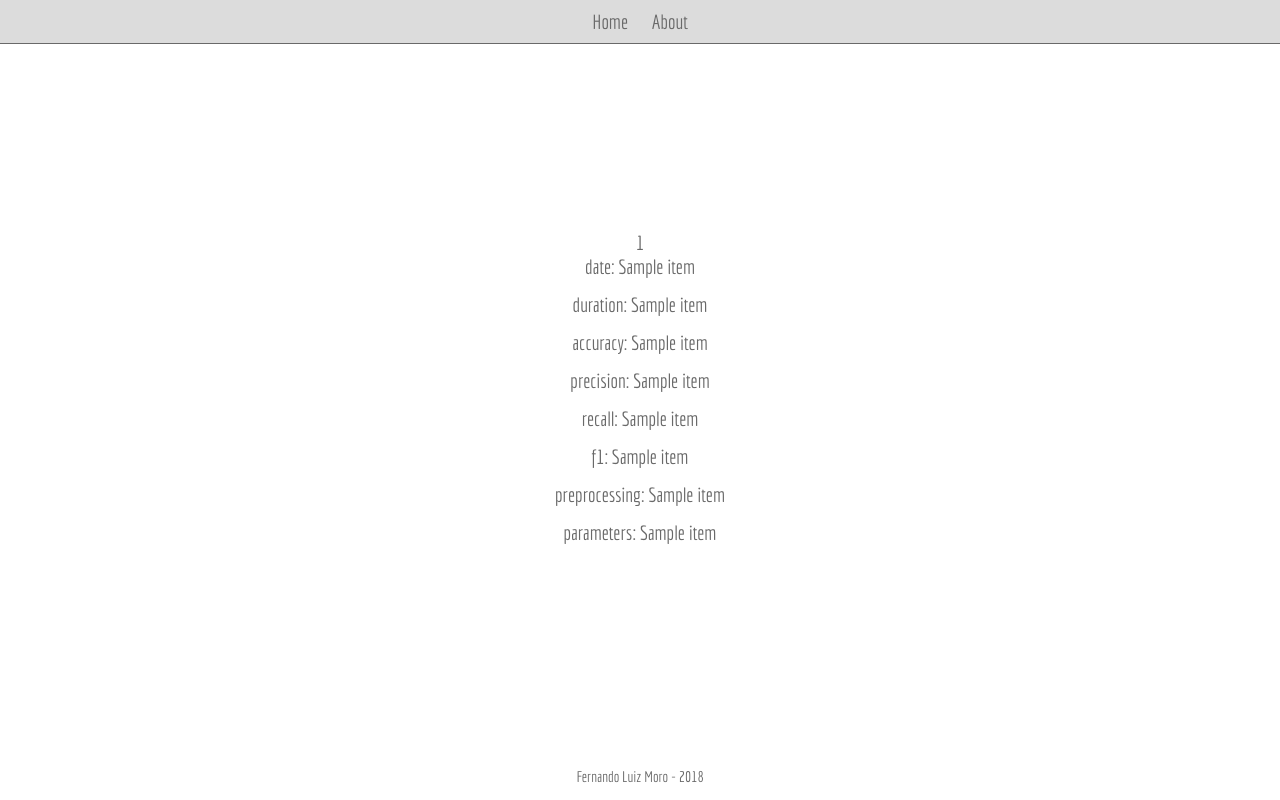
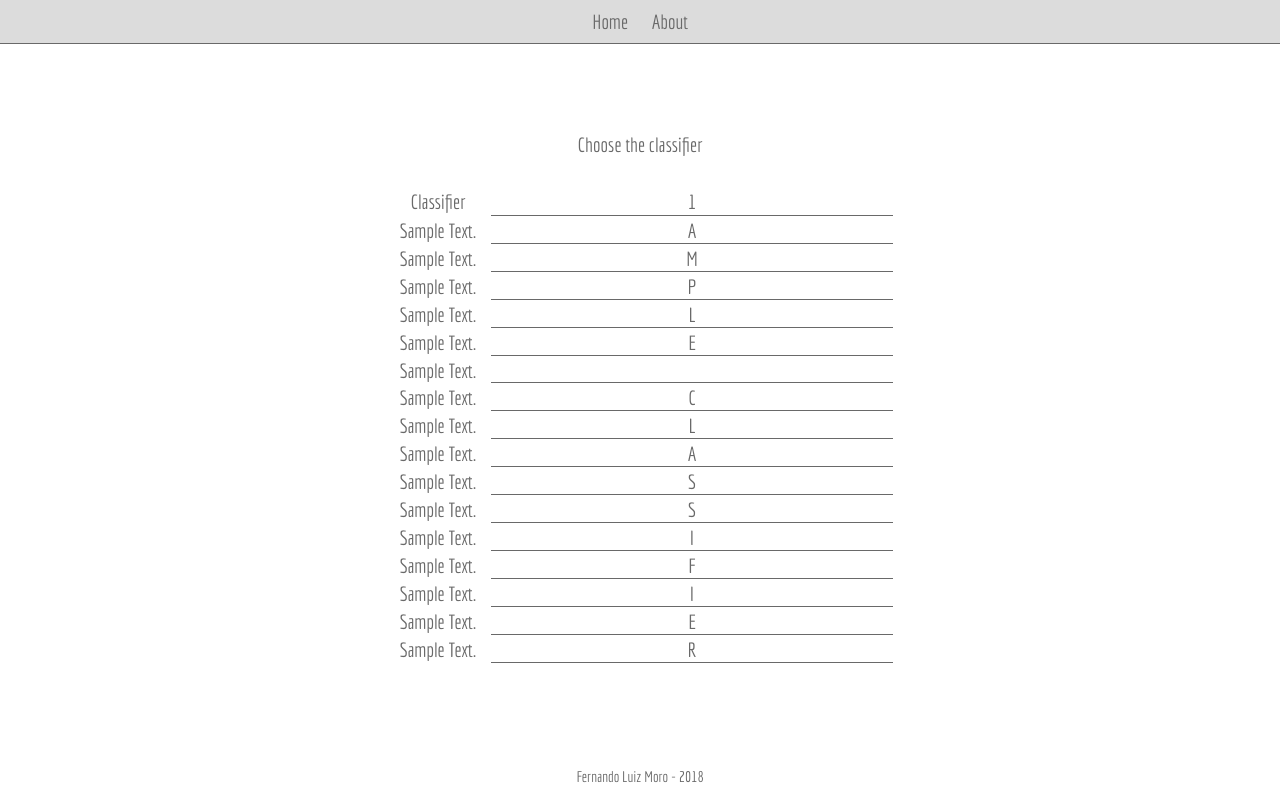
Before and after one commit to fnnmoro/intrusion_prevention_system, a Flask app: template core/templates/train/results.html in a window 1280 px wide. Run offline with Flask 2, Linux system fonts and the light colour scheme; the template is opened without the code that fills it: most values are stand-ins (such as "Sample title", 1, 10 or a date in 2020).

Commit message:
Modify HTML templates
Some procedures were improved and the HTML templates were adapted to
the new layout and style.

```diff
--- a/core/templates/dep/detect.html
+++ b/core/templates/dep/detect.html
@@ -1,6 +1,6 @@
 {% extends 'base.html' %}
 
-{% block title %}detect{% endblock%}
+{% block title %}Detect{% endblock%}
 
 {% block script %}
     <script src="https://ajax.googleapis.com/ajax/libs/jquery/3.3.1/jquery.min.js"></script>
@@ -9,5 +9,5 @@
 {% endblock %}
 
 {% block content %}
-    <p>number of anomalous flows: <span id="num_anomalies">0</span></p>
+    <p>Number of anomalous flows detected: <span id="num_anomalies">0</span></p>
 {% endblock %}
--- a/core/templates/train/results.html
+++ b/core/templates/train/results.html
@@ -1,20 +1,28 @@
 {% extends 'base.html' %}
 
-{% block title %}results{% endblock %}
+{% block title %}Results{% endblock %}
 
 {% block content %}
-    {% for item in information %}
-        <form method="post" action="{{ url_for('dep.detect') }}">
-             <button name="model" type="submit" value="{{ loop.index-1 }}">{{ item[0] }}</button>
-        </form>
-        <p>date: {{ item[1] }}</p>
-        <p>duration: {{ item[2] }}</p>
-        <p>accuracy: {{ item[3] }}</p>
-        <p>precision: {{ item[4] }}</p>
-        <p>recall: {{ item[5] }}</p>
-        <p>f1: {{ item[6] }}</p>
-        <p>preprocessing: {{ item[7] }}</p>
-        <p>parameters: {{ item[8] }}</p>
-        <br>
-    {% endfor %}
+    <p>Choose the classifier</p>
+
+    <div class="tables">
+        {% for classifier in information %}
+            <table>
+                <tr>
+                   <th>classifier</th>
+                   <td>
+                        <form method="post" action="{{ url_for('dep.detect') }}">
+                           <button name="model" type="submit" value="{{ loop.index-1 }}">{{ classifier[0] }}</button>
+                        </form>
+                    </td>
+                </tr>
+                {% for item in classifier[1:] %}
+                    <tr>
+                        <th>{{ text_info[loop.index-1] }}</th>
+                        <td>{{ item }}</td>
+                    </tr>
+                {% endfor %}
+            </table>
+        {% endfor %}
+    </div>
 {% endblock %}
```
Also changed, not shown: core/templates/train/config.html (+20 -22 lines), core/templates/train/dataset.html (+12 -7 lines).
